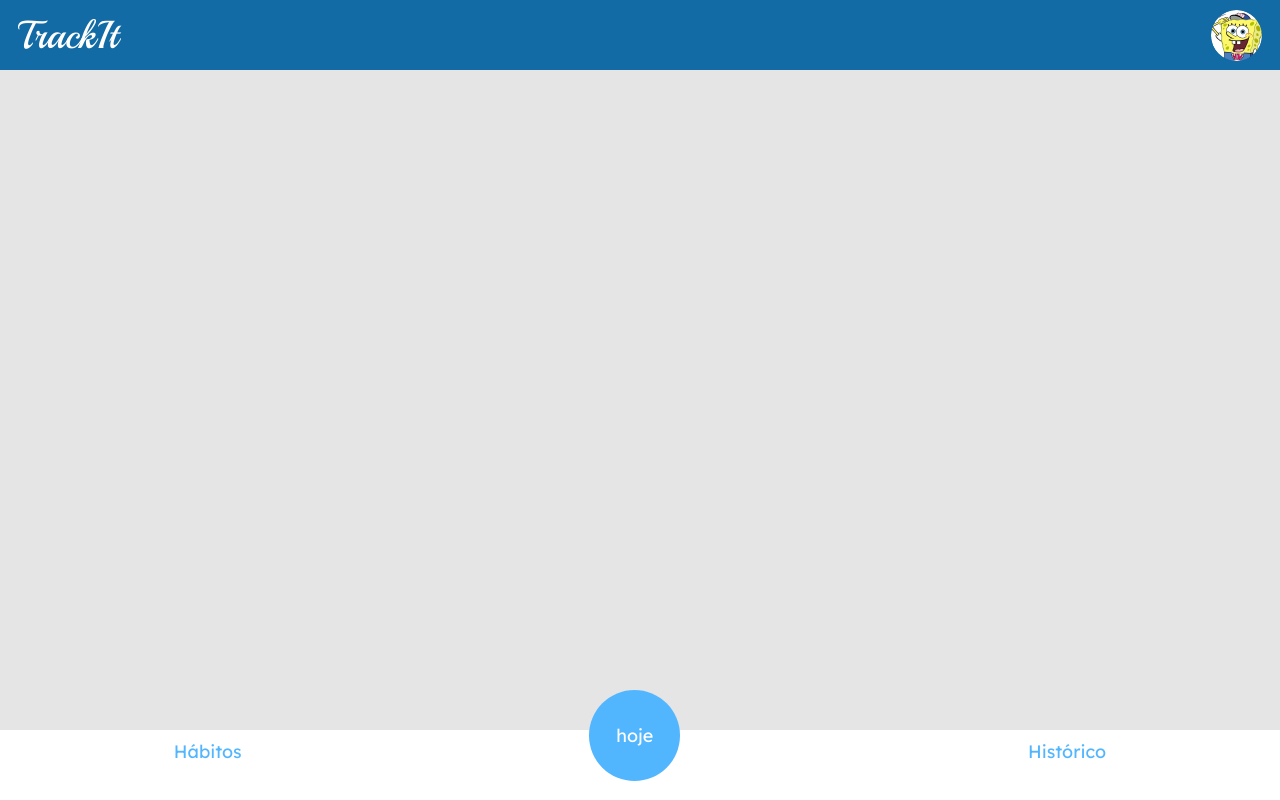
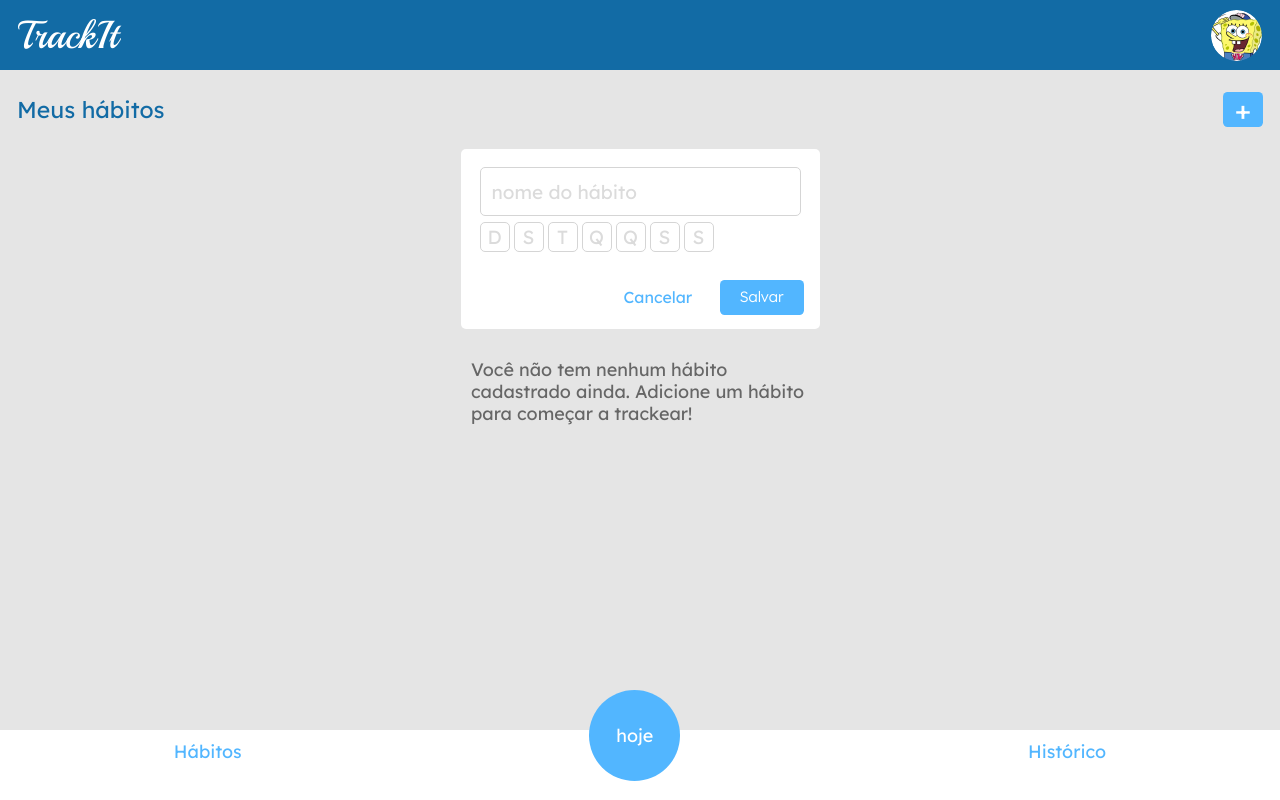
Before and after one commit to carlossiqueri/projeto11-trackit, a React (Create React App) app: page / in a window 1280 px wide. Shown: the top 800 px of the page. Built offline with nearby package versions, Linux system fonts and the light colour scheme.

Commit message:
Versão tela de habitos

```diff
--- a/src/components/TodayBody/AddButton.jsx
+++ /dev/null
@@ -1,3 +0,0 @@
-export default function AddButton(){
-
-}
--- /dev/null
+++ b/src/components/TodayBody/AddSection.jsx
@@ -0,0 +1,10 @@
+import { AddContainer } from "./style"
+import TodayForm from "./TodayForm"
+export default function AddSection(){
+
+    return (
+        <AddContainer>
+            <TodayForm />
+        </AddContainer>
+    )
+}
--- /dev/null
+++ b/src/components/TodayBody/NoHabbits.jsx
@@ -0,0 +1,6 @@
+import { Text } from "./style"
+export default function NoHabbits() {
+    return (
+        <Text>{"Você não tem nenhum hábito cadastrado ainda. Adicione um hábito para começar a trackear!"}</Text>
+    )
+}
--- a/src/components/TodayBody/TodayBody.jsx
+++ b/src/components/TodayBody/TodayBody.jsx
@@ -1,9 +1,15 @@
-import { AddHabits } from "./style";
-
+import { AddHabits, AddHabitsButton } from "./style";
+import NoHabbits from "./NoHabbits";
+import AddSection from "./AddSection";
 export default function TodayBody(){
     return (
+        <>
         <AddHabits>
-            <h1></h1>
+            <h1>Meus hábitos</h1>
+        <AddHabitsButton>{"+"}</AddHabitsButton>
         </AddHabits>
+        <AddSection />
+        <NoHabbits />
+        </>
     )
 }
--- /dev/null
+++ b/src/components/TodayBody/TodayForm.jsx
@@ -0,0 +1,23 @@
+import { AddHabitInput, ContainerButtons, ContainerSave } from "./style"
+export default function TodayForm(){
+    const week = ["D", "S", "T", "Q", "Q", "S", "S"]
+    return (
+        <>
+        <AddHabitInput
+        id="habbit"
+        placeholder="nome do hábito"
+        required
+        />
+        <ContainerButtons>
+        {week.map((w, index) => (
+            <button key={index}>{w}</button>
+        ))}
+        </ContainerButtons>
+
+        <ContainerSave>
+        <span>Cancelar</span>
+        <button>Salvar</button>
+        </ContainerSave>
+        </>
+    )
+}
--- a/src/components/TodayBody/style.jsx
+++ b/src/components/TodayBody/style.jsx
@@ -1,6 +1,129 @@
 import styled from "styled-components";
 
 export const AddHabits = styled.div`
-width: 100%;
-height: 79px;
+  width: 100%;
+  height: 79px;
+  display: flex;
+  align-items: center;
+  justify-content: space-between;
+
+  h1 {
+    font-family: "Lexend Deca";
+    font-weight: 400;
+    font-size: 22.976px;
+    line-height: 29px;
+    color: #126ba5;
+    margin-left: 17px;
+  }
+`;
+
+export const AddHabitsButton = styled.button`
+  /*button*/
+  width: 40px;
+  height: 35px;
+  background-color: #52b6ff;
+  border-radius: 4.63636px;
+  border: none;
+  display: flex;
+  align-items: center;
+  justify-content: center;
+  margin-right: 17px;
+  /*text*/
+
+  font-family: "Lexend Deca";
+  font-weight: 400;
+  font-size: 26.976px;
+  line-height: 34px;
+  text-align: center;
+  color: #ffffff;
+`;
+
+export const Text = styled.p`
+  width: 338px;
+  text-align: left;
+  font-family: "Lexend Deca";
+  font-weight: 400;
+  font-size: 17.976px;
+  line-height: 22px;
+  color: #666666;
+`;
+
+export const AddContainer = styled.div`
+  width: 340px;
+  height: 180px;
+  background: #ffffff;
+  border-radius: 5px;
+  margin-bottom: 29px;
+  display: flex;
+  flex-direction: column;
+  padding-left: 19px;
+  span {
+    color: #52b6ff;
+    font-family: "Lexend Deca";
+    font-weight: 400;
+    font-size: 15.976px;
+    line-height: 20px;
+    text-align: center;
+  }
+`;
+
+export const AddHabitInput = styled.input`
+  width: 90%;
+  border: 1px solid #d5d5d5;
+  border-radius: 5px;
+  padding-left: 11px;
+  margin-bottom: 6px;
+  height: 45px;
+  margin-top: 18px;
+  font-family: "Lexend Deca";
+  font-weight: 400;
+  font-size: 19px;
+  line-height: 25px;
+  &::placeholder {
+    color: #dbdbdb;
+  }
+`;
+
+export const ContainerButtons = styled.div`
+  display: flex;
+
+  button {
+    background-color: #ffffff;
+    width: 30px;
+    height: 30px;
+    border: 1px solid #d5d5d5;
+    border-radius: 5px;
+    margin-right: 4px;
+    font-family: "Lexend Deca";
+    font-weight: 400;
+    font-size: 19px;
+    line-height: 25px;
+    color: #DBDBDB;
+  }
+`;
+
+
+export const ContainerSave = styled.div`
+    display: flex;
+    justify-content: space-between;
+    align-items: center;
+    width: 180px;
+    height: 50px;
+    position: relative;
+    top: 20px;
+    left: 144px;
+    button{
+    width: 84px;
+    height: 35px;
+    background: #52B6FF;
+    border-radius: 4.63636px;
+    border: none;
+    font-family: "Lexend Deca";
+    font-weight: 300;
+    font-size: 15px;
+    line-height: 26px;
+    text-align: center;
+    color: #FFFFFF;
+  }
+
 `
--- a/src/pages/HabitsPage/HabitsPage.jsx
+++ b/src/pages/HabitsPage/HabitsPage.jsx
@@ -1,11 +1,14 @@
 import {HabitsBody} from "./style"
 import Header from "../../components/Header/Header"
 import Footer from "../../components/Footer/Footer"
+import TodayBody from "../../components/TodayBody/TodayBody"
 export default function HabitsPage (){
     return (
         <>
         <Header />
-        <HabitsBody />
+        <HabitsBody>
+            <TodayBody />
+        </HabitsBody>
         <Footer />
         </>
     )
--- a/src/pages/HabitsPage/style.jsx
+++ b/src/pages/HabitsPage/style.jsx
@@ -1,5 +1,9 @@
 import styled from "styled-components";
 export const HabitsBody = styled.div`
+    margin-top: 70px;
     background-color: #E5E5E5;
     height: 1000px;
+    display: flex;
+    flex-direction: column;
+    align-items: center;
 `
```
